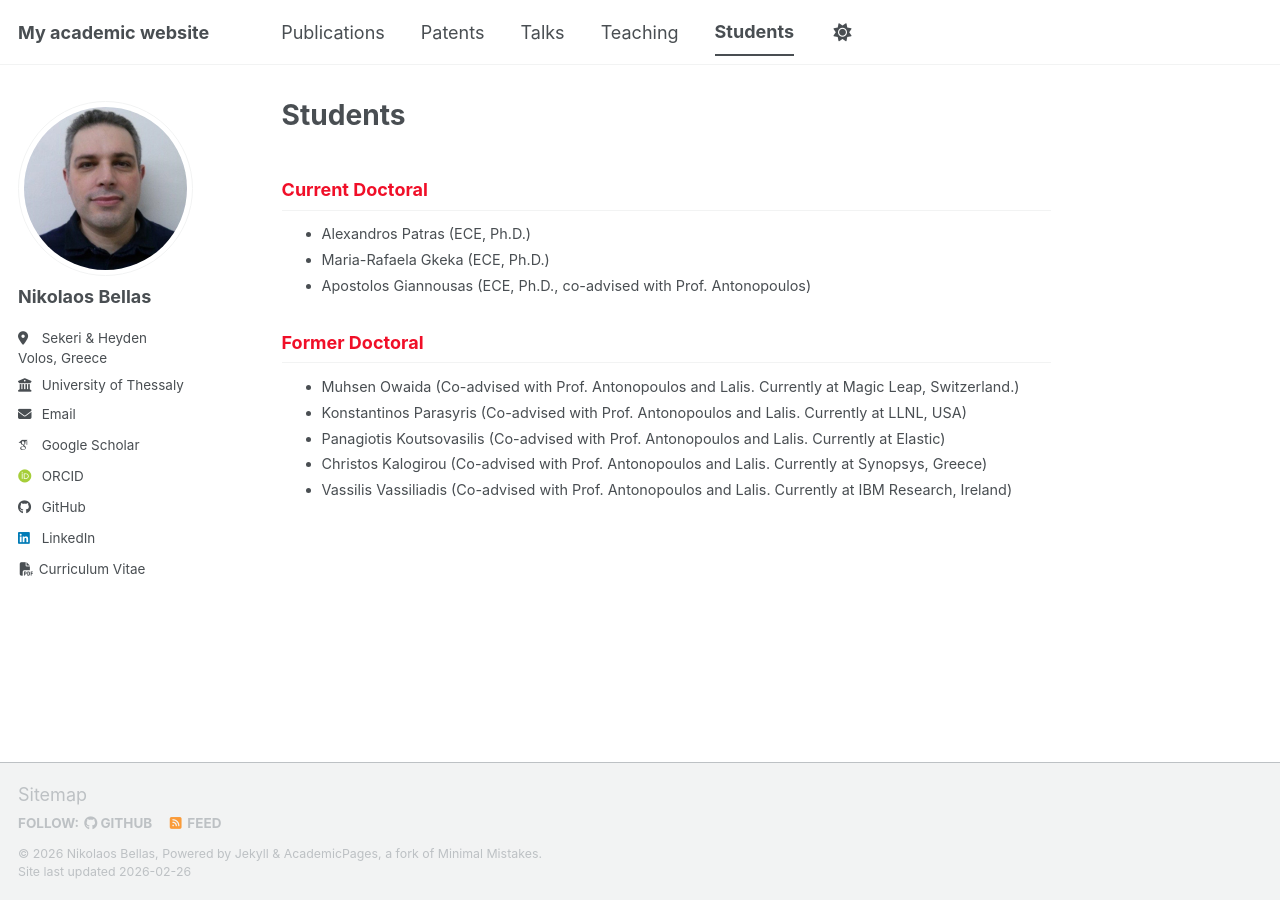
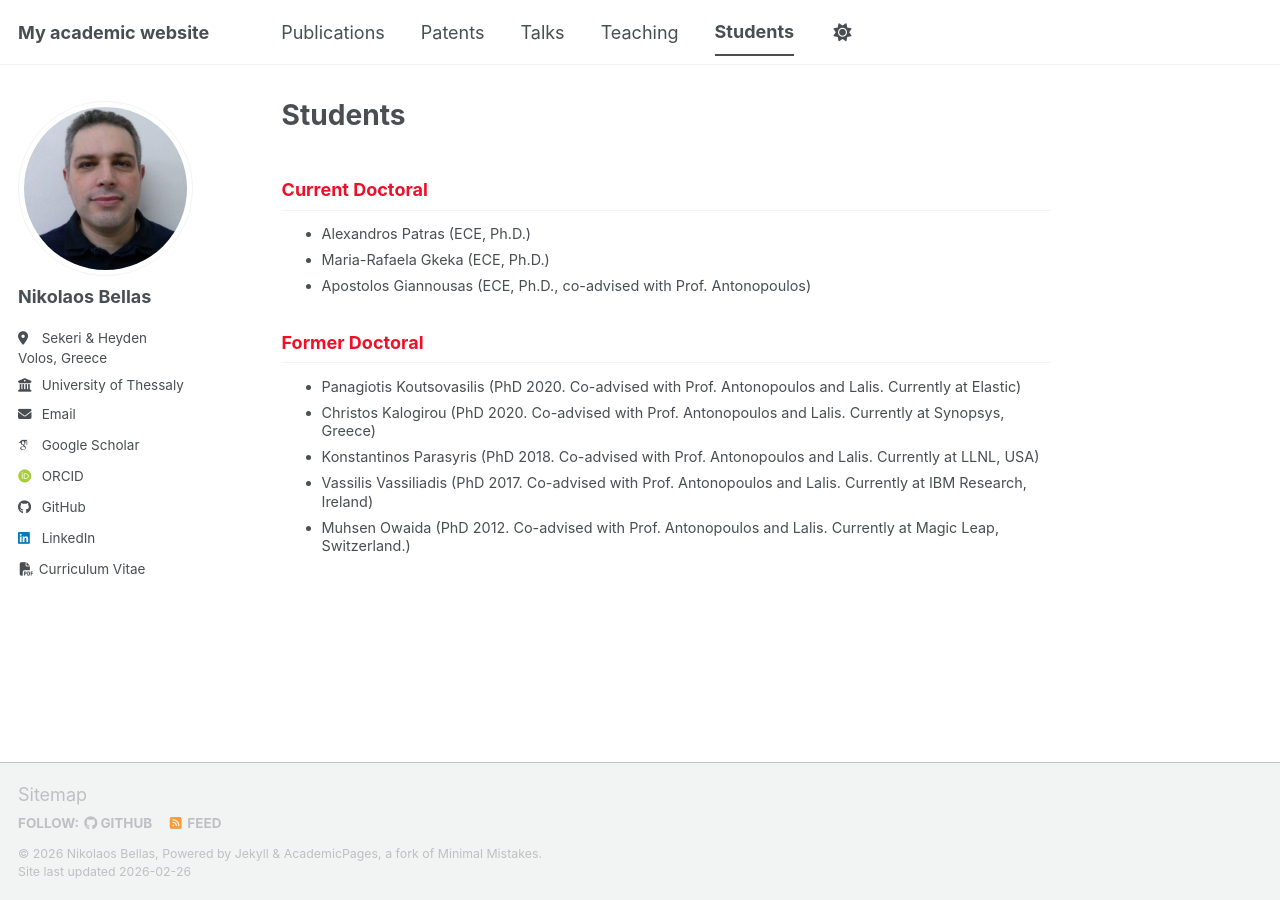
Before and after one commit to nbellas/nbellas.github.io, a Jekyll site: the page built from _pages/students.md, in a window 1280 px wide. Built offline with Jekyll 4.4.1, drawn with Linux system fonts in a browser that asks for light colours; some web fonts are replaced; a script bundle is joined from its source files by our own code; library files that are not in the unit come from our copies.

Commit message:
Update students.md

```diff
--- a/_pages/students.md
+++ b/_pages/students.md
@@ -20,10 +20,10 @@
 
 <h2 style="color: #f00f28;">Former Doctοral</h2>
 
-* Muhsen Owaida (Co-advised with Prof. Antonopoulos and Lalis. Currently at Magic Leap, Switzerland.)
-* Konstantinos Parasyris (Co-advised with Prof. Antonopoulos and Lalis. Currently at LLNL, USA)
-* Panagiotis Koutsovasilis (Co-advised with Prof. Antonopoulos and Lalis. Currently at Elastic)
-* Christos Kalogirou (Co-advised with Prof. Antonopoulos and Lalis. Currently at Synopsys, Greece)
-* Vassilis Vassiliadis (Co-advised with Prof. Antonopoulos and Lalis. Currently at IBM Research, Ireland)
+* Panagiotis Koutsovasilis (PhD 2020. Co-advised with Prof. Antonopoulos and Lalis. Currently at Elastic)
+* Christos Kalogirou (PhD 2020. Co-advised with Prof. Antonopoulos and Lalis. Currently at Synopsys, Greece)
+* Konstantinos Parasyris (PhD 2018. Co-advised with Prof. Antonopoulos and Lalis. Currently at LLNL, USA)
+* Vassilis Vassiliadis (PhD 2017. Co-advised with Prof. Antonopoulos and Lalis. Currently at IBM Research, Ireland)
+* Muhsen Owaida (PhD 2012. Co-advised with Prof. Antonopoulos and Lalis. Currently at Magic Leap, Switzerland.)
 
 </div>
```
